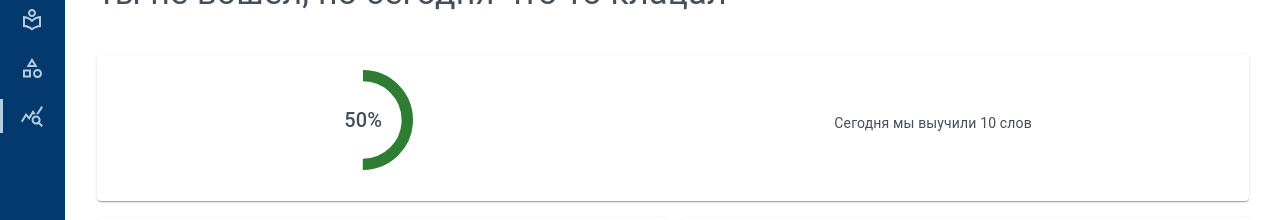
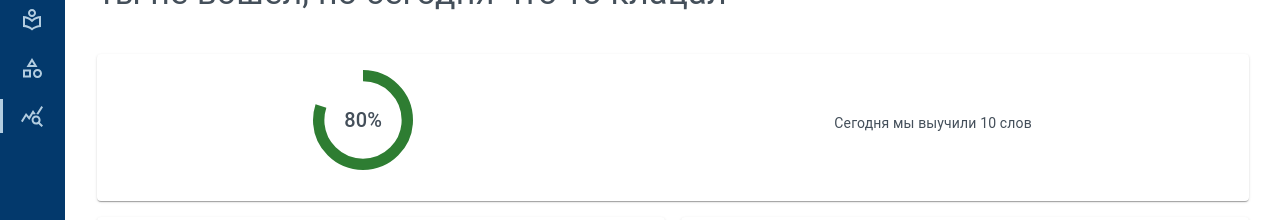
Before and after one commit to whityha/rslang, a React (Create React App) app: page /stat in a window 1280 px wide. Shown: the part 130-350 px from the top of the page. Built offline with nearby package versions, Linux system fonts and the light colour scheme; grey boxes are pictures that could not be loaded.

Commit message:
feat: add new functional: color based on progress value

```diff
--- a/src/components/statistics.tsx/statistics-block.tsx
+++ b/src/components/statistics.tsx/statistics-block.tsx
@@ -9,9 +9,16 @@ import {
 import GameStatisticCard from './statistic-game';
 
 const GeneralStatistics = ({ title }: {title: string}) => {
-  const value = 50;
+  const value = 80;
   const savannahImage = 'https://naked-science.ru/wp-content/uploads/2022/04/1440_SS_savanna_feat-1030x580-1.jpg';
   const sprintImage = 'https://lalafemme.ca/wp-content/uploads/2016/10/run.jpg';
+
+  const getColor = (valueAccurance: number): 'error' | 'warning' | 'success' => {
+    if (valueAccurance <= 30) return 'error';
+    if (valueAccurance > 30 && valueAccurance < 75) return 'warning';
+    return 'success';
+  };
+
   return (
     <Box>
       <Typography variant="h4" mb={5}>{title}</Typography>
@@ -54,7 +61,7 @@ const GeneralStatistics = ({ title }: {title: string}) => {
                     %
                   </Typography>
                 </Box>
-                <CircularProgress color="success" size="100px" variant="determinate" value={value} thickness={5} />
+                <CircularProgress color={getColor(value)} size="100px" variant="determinate" value={value} thickness={5} />
               </Box>
 
               <Typography variant="body2">Сегодня мы выучили 10 слов</Typography>
```
